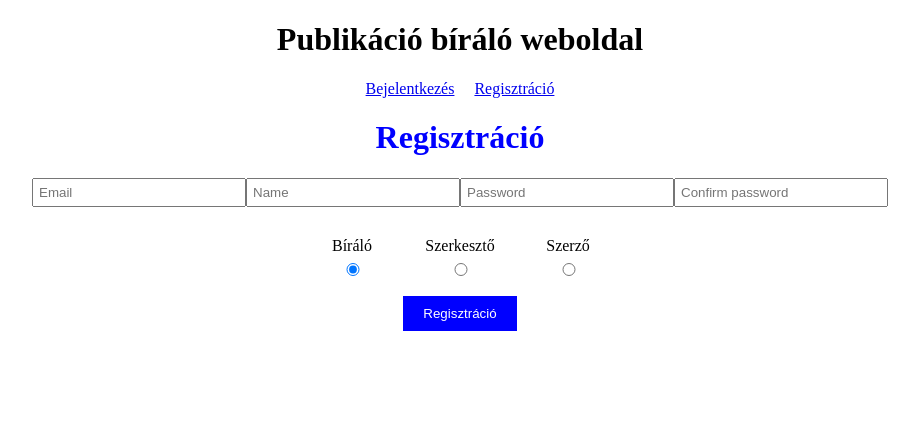
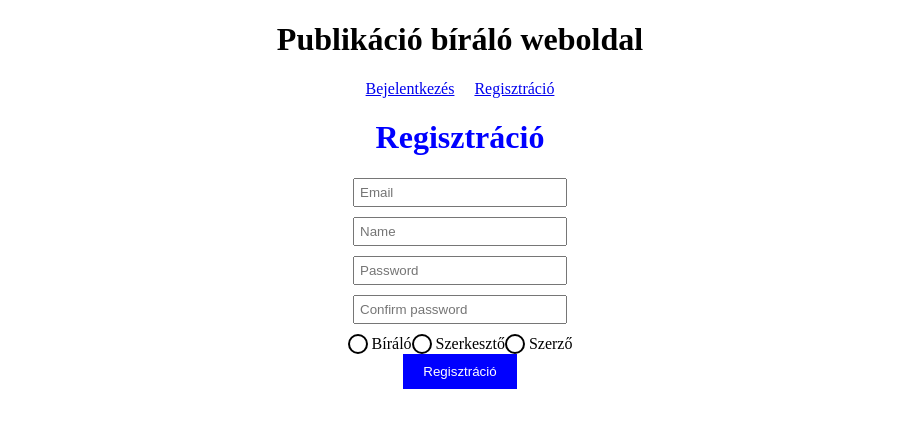
Before and after one commit to marci0929/BiraloRendszer, an Angular app in the folder client/: page /register in a window 1280 px wide. Shown: the top 428 px of the page, without its empty margins (180-1099 px from the left). Built offline with nearby package versions, Linux system fonts and the light colour scheme.

Commit message:
Fix radio forms

```diff
--- a/client/src/app/app.module.ts
+++ b/client/src/app/app.module.ts
@@ -14,10 +14,10 @@ import { LogoutComponent } from './logout/logout.component';
   declarations: [
     AppComponent,
     HomeComponent,
-    RegisterComponent,
     LogoutComponent
   ],
   imports: [
+    RegisterComponent,
     LoginComponent,
     BrowserModule,
     AppRoutingModule,
--- a/client/src/app/auth.service.ts
+++ b/client/src/app/auth.service.ts
@@ -35,6 +35,7 @@ export class AuthService {
     body.set('email', user.email);
     body.set('pass', user.pass);
     body.set('name', user.name);
+    body.set('rank', user.rank);
 
     const headers = new HttpHeaders({
       'Content-Type': 'application/x-www-form-urlencoded'
--- a/client/src/app/login/login.component.ts
+++ b/client/src/app/login/login.component.ts
@@ -25,9 +25,10 @@ export class LoginComponent {
       this.authService.login(this.email, this.pass).subscribe({
         next: (data) => {
           if (data) {
+            console.log(data)
+
             AuthService.isLoggedIn_ = 1;
-            console.log(AuthService.isLoggedIn_)
-            this.navigate('/home');
+            this.navigate('/');
           }
         }, error: (err) => {
           console.log(err);
--- a/client/src/app/model/User.ts
+++ b/client/src/app/model/User.ts
@@ -2,4 +2,5 @@ export interface User {
   name: string;
   pass: string;
   email: string;
+  rank: string; // type of user (biralo, szerkeszto, szerzo)
 }
--- a/client/src/app/register/register.component.html
+++ b/client/src/app/register/register.component.html
@@ -9,9 +9,12 @@
       <p *ngIf="signupForm.get('email')?.errors && signupForm.get('email')?.errors!['email']">Please enter a valid
         email.</p>
     </div>
+    <br>
     <input formControlName="name" type="text" placeholder="Name" />
+    <br>
     <input formControlName="pass" type="password" placeholder="Password" required
       [ngClass]="{'invalid-input': signupForm.get('pass')?.errors}" />
+    <br>
     <div *ngIf="signupForm.get('pass')?.invalid && (signupForm.get('pass')?.dirty || signupForm.get('pass')?.touched)">
       <p *ngIf="signupForm.get('pass')?.errors && signupForm.get('pass')?.errors!['required']">Password is
         required.</p>
@@ -27,20 +30,14 @@
       <p *ngIf="signupForm.get('confirmPassword')?.errors && signupForm.get('confirmPassword')?.errors!['mustMatch']">
         Passwords must match.</p>
     </div>
-    <form class="radio">
-      <div>
-        <label for="biralo">Bíráló</label>
-        <input type="radio" id="biralo" name="rang" value="biralo" checked>
-      </div>
-      <div>
-        <label for="szerkeszto">Szerkesztő</label>
-        <input type="radio" id="szerkeszto" name="rang" value="szerkeszto">
-      </div>
-      <div>
-        <label for="szerzo">Szerző</label>
-        <input type="radio" id="szerzo" name="rang" value="szerzo">
-      </div>
-    </form>
+    <br>
+    <div class="radio">
+      <mat-radio-group formControlName="rank">
+        <mat-radio-button value="biralo">Bíráló</mat-radio-button>
+        <mat-radio-button value="szerkeszto">Szerkesztő</mat-radio-button>
+        <mat-radio-button value="szerzo">Szerző</mat-radio-button>
+      </mat-radio-group>
+    </div>
     <button type="submit">Regisztráció</button>
   </form>
 </body>
--- a/client/src/app/register/register.component.ts
+++ b/client/src/app/register/register.component.ts
@@ -1,19 +1,26 @@
 import { Component, OnInit } from '@angular/core';
+import { CommonModule } from '@angular/common';
 import { AuthService } from '../auth.service';
 import { FormBuilder, FormGroup, Validators } from '@angular/forms';
+import { MatRadioButton, MatRadioModule, MatRadioGroup } from '@angular/material/radio'
 import { User } from '../model/User';
+import { Router } from '@angular/router';
+import { ReactiveFormsModule } from '@angular/forms';
 
 @Component({
   selector: 'app-register',
   templateUrl: './register.component.html',
   styleUrl: './register.component.scss',
+  imports: [MatRadioModule, MatRadioButton, ReactiveFormsModule, MatRadioGroup, CommonModule],
+  standalone: true,
 })
 export class RegisterComponent implements OnInit {
   signupForm!: FormGroup;
 
   constructor(
     private formBuilder: FormBuilder,
-    private authService: AuthService
+    private authService: AuthService,
+    private router: Router
   ) { }
 
   ngOnInit() {
@@ -21,6 +28,7 @@ export class RegisterComponent implements OnInit {
       email: ['', [Validators.required, Validators.email]],
       name: [''],
       pass: ['', [Validators.required, Validators.minLength(6)]],
+      rank: [''],
       confirmPassword: ['', Validators.required]
     }, {
       validator: this.mustMatch('pass', 'confirmPassword')
@@ -46,9 +54,18 @@ export class RegisterComponent implements OnInit {
 
   onSubmit() {
     console.log('Form data:', this.signupForm.value);
-    const user: User = { email: this.signupForm.value["email"], name: this.signupForm.value["name"], pass: this.signupForm.value["pass"] };
+
+    const user: User =
+    {
+      email: this.signupForm.value["email"],
+      name: this.signupForm.value["name"],
+      pass: this.signupForm.value["pass"],
+      rank: this.signupForm.value["rank"]
+    };
     this.authService.register(this.signupForm.value).subscribe({
       next: (data) => {
+        AuthService.isLoggedIn_ = this.signupForm.value["rank"];
+        this.router.navigateByUrl("/home");
         console.log(data);
       }, error: (err) => {
         console.log(err);
```
